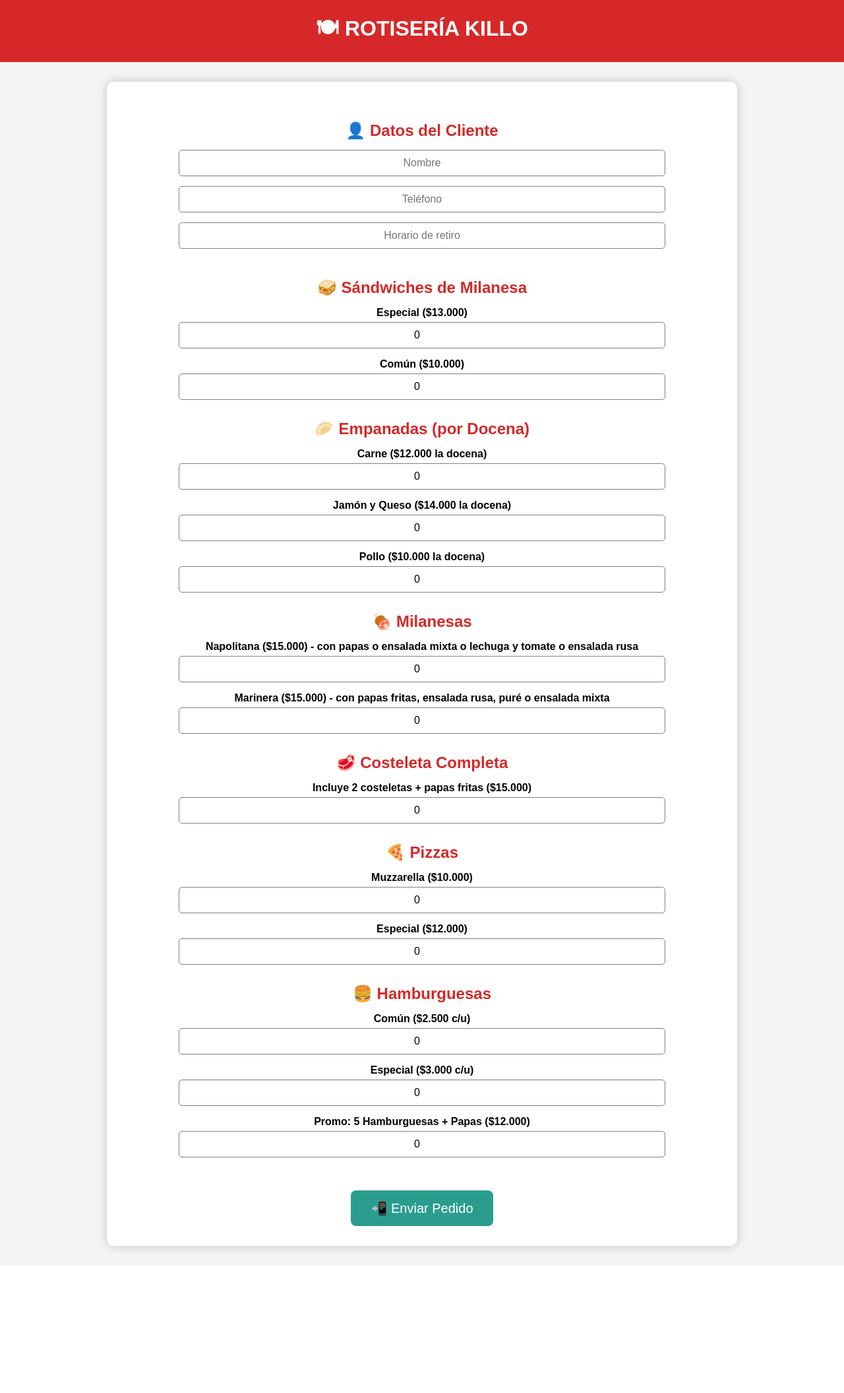
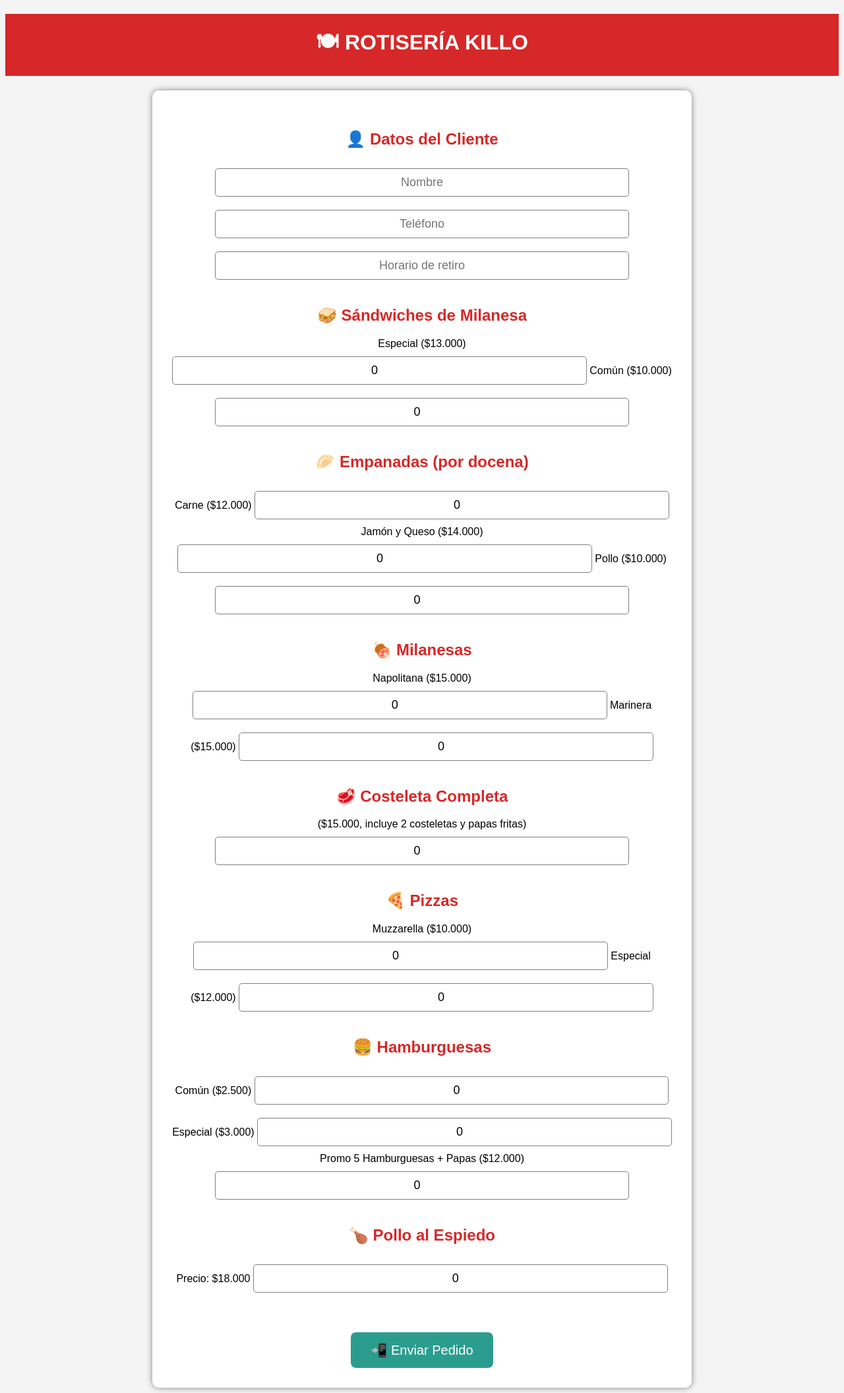
Before and after one commit to Leo599424243/pollo-espiedo, a Flask app: page /pedido in a window 1280 px wide. Shown: the whole page at 66% size. Before the commit the page ends 1901 px from the top, so only its background shows below. Run offline with Flask 3, Linux system fonts and the light colour scheme.

Commit message:
Actualizar Rotisería Killo: Pollo al Espiedo, hamburguesas y promo

```diff
--- a/app.py
+++ b/app.py
@@ -38,6 +38,9 @@ def enviar():
     hamburguesa_especial = int(request.form.get("hamburguesa_especial", 0))
     promo_5_hamburguesas = int(request.form.get("promo_5_hamburguesas", 0))  # cantidad de promos
 
+    # NUEVO: Pollo al Espiedo
+    pollo_espiedo = int(request.form.get("pollo_espiedo", 0))
+
     # PRECIOS
     precio_sandwich_especial = 13000
     precio_sandwich_comun = 10000
@@ -58,6 +61,9 @@ def enviar():
     precio_hamburguesa_especial = 3000
     precio_promo_5_hamburguesas = 12000
 
+    # POLLO AL ESPIEDO
+    precio_pollo_espiedo = 18000
+
     # TOTAL
     total = (
         sandwich_especial * precio_sandwich_especial +
@@ -72,7 +78,8 @@ def enviar():
         pizza_especial * precio_pizza_especial +
         hamburguesa_comun * precio_hamburguesa_comun +
         hamburguesa_especial * precio_hamburguesa_especial +
-        promo_5_hamburguesas * precio_promo_5_hamburguesas
+        promo_5_hamburguesas * precio_promo_5_hamburguesas +
+        pollo_espiedo * precio_pollo_espiedo
     )
 
     # MENSAJE WHATSAPP
@@ -97,6 +104,8 @@ def enviar():
 🍔 Hamburguesa Especial: {hamburguesa_especial}
 🍔 Promo 5 Hamburguesas + Papas: {promo_5_hamburguesas}
 
+🍗 Pollo al Espiedo: {pollo_espiedo}
+
 💰 *TOTAL: ${total}*
 
 🕒 Retiro: {horario}
--- a/templates/pedido.html
+++ b/templates/pedido.html
@@ -2,25 +2,74 @@
 <html lang="es">
 <head>
     <meta charset="UTF-8">
-    <title>Pedido - Rotisería Killo</title>
+    <title>Rotisería Killo</title>
+
     <style>
-        body { font-family: Arial, sans-serif; background-color: #f4f4f4; text-align: center; margin:0; padding:0; }
-        h1 { background-color: #d62828; color: white; padding: 20px; margin:0; }
-        form { background-color: white; width: 70%; margin: 30px auto; padding: 30px; border-radius: 10px; box-shadow: 0 0 15px rgba(0,0,0,0.2); }
-        h2 { color: #d62828; margin-top: 30px; margin-bottom: 15px; }
-        label { display: block; margin: 8px 0 4px 0; font-weight: bold; }
-        input[type="number"], input[type="text"] { width: 80%; padding: 10px; font-size: 16px; margin-bottom: 15px; border-radius: 5px; border: 1px solid gray; text-align: center; }
-        button { background-color: #2a9d8f; color: white; font-size: 20px; padding: 15px 30px; border: none; border-radius: 8px; cursor: pointer; margin-top: 20px; }
-        button:hover { background-color: #21867a; }
-        .seccion { margin-bottom: 30px; }
-        .subinput { display: block; margin: 5px auto 15px auto; }
+        body {
+            font-family: Arial, sans-serif;
+            background-color: #f4f4f4;
+            text-align: center;
+        }
+
+        h1 {
+            background-color: #d62828;
+            color: white;
+            padding: 20px;
+        }
+
+        form {
+            background: white;
+            width: 60%;
+            margin: auto;
+            padding: 30px;
+            border-radius: 10px;
+            box-shadow: 0px 0px 10px gray;
+        }
+
+        h2 {
+            color: #d62828;
+            margin-top: 30px;
+        }
+
+        input[type="number"],
+        input[type="text"] {
+            width: 80%;
+            padding: 10px;
+            font-size: 18px;
+            margin: 10px 0;
+            border-radius: 5px;
+            border: 1px solid gray;
+            text-align: center;
+        }
+
+        button {
+            background-color: #2a9d8f;
+            color: white;
+            font-size: 20px;
+            padding: 15px 30px;
+            border: none;
+            border-radius: 8px;
+            cursor: pointer;
+            margin-top: 20px;
+        }
+
+        button:hover {
+            background-color: #21867a;
+        }
+
+        .seccion {
+            margin-bottom: 30px;
+        }
     </style>
 </head>
+
 <body>
+
     <h1>🍽 ROTISERÍA KILLO</h1>
 
     <form action="/enviar" method="POST">
 
+        <!-- Datos del Cliente -->
         <div class="seccion">
             <h2>👤 Datos del Cliente</h2>
             <input type="text" name="nombre" placeholder="Nombre" required>
@@ -28,66 +77,72 @@
             <input type="text" name="horario" placeholder="Horario de retiro" required>
         </div>
 
+        <!-- Sándwiches -->
         <div class="seccion">
             <h2>🥪 Sándwiches de Milanesa</h2>
-            <label>Especial ($13.000)</label>
-            <input class="subinput" type="number" name="sandwich_especial" value="0" min="0">
-
-            <label>Común ($10.000)</label>
-            <input class="subinput" type="number" name="sandwich_comun" value="0" min="0">
+            Especial ($13.000)
+            <input type="number" name="sandwich_especial" value="0" min="0">
+            Común ($10.000)
+            <input type="number" name="sandwich_comun" value="0" min="0">
         </div>
 
+        <!-- Empanadas -->
         <div class="seccion">
-    <h2>🥟 Empanadas (por Docena)</h2>
+            <h2>🥟 Empanadas (por docena)</h2>
+            Carne ($12.000)
+            <input type="number" name="docena_carne" value="0" min="0">
+            Jamón y Queso ($14.000)
+            <input type="number" name="docena_jamon_queso" value="0" min="0">
+            Pollo ($10.000)
+            <input type="number" name="docena_pollo" value="0" min="0">
+        </div>
 
-    <label>Carne ($12.000 la docena)</label>
-    <input class="subinput" type="number" name="docena_carne" value="0" min="0">
-
-    <label>Jamón y Queso ($14.000 la docena)</label>
-    <input class="subinput" type="number" name="docena_jamon_queso" value="0" min="0">
-
-    <label>Pollo ($10.000 la docena)</label>
-    <input class="subinput" type="number" name="docena_pollo" value="0" min="0">
-</div>
-
+        <!-- Milanesas -->
         <div class="seccion">
             <h2>🍖 Milanesas</h2>
-            <label>Napolitana ($15.000) - con papas o ensalada mixta o lechuga y tomate o ensalada rusa</label>
-            <input class="subinput" type="number" name="milanesa_napolitana" value="0" min="0">
-
-            <label>Marinera ($15.000) - con papas fritas, ensalada rusa, puré o ensalada mixta</label>
-            <input class="subinput" type="number" name="milanesa_marinera" value="0" min="0">
+            Napolitana ($15.000)
+            <input type="number" name="milanesa_napolitana" value="0" min="0">
+            Marinera ($15.000)
+            <input type="number" name="milanesa_marinera" value="0" min="0">
         </div>
 
+        <!-- Costeleta -->
         <div class="seccion">
             <h2>🥩 Costeleta Completa</h2>
-            <label>Incluye 2 costeletas + papas fritas ($15.000)</label>
-            <input class="subinput" type="number" name="costeleta_completa" value="0" min="0">
+            ($15.000, incluye 2 costeletas y papas fritas)
+            <input type="number" name="costeleta_completa" value="0" min="0">
         </div>
 
+        <!-- Pizzas -->
         <div class="seccion">
             <h2>🍕 Pizzas</h2>
-            <label>Muzzarella ($10.000)</label>
-            <input class="subinput" type="number" name="pizza_muzzarella" value="0" min="0">
+            Muzzarella ($10.000)
+            <input type="number" name="pizza_muzzarella" value="0" min="0">
+            Especial ($12.000)
+            <input type="number" name="pizza_especial" value="0" min="0">
+        </div>
 
-            <label>Especial ($12.000)</label>
-            <input class="subinput" type="number" name="pizza_especial" value="0" min="0">
+        <!-- Hamburguesas -->
+        <div class="seccion">
+            <h2>🍔 Hamburguesas</h2>
+            Común ($2.500)
+            <input type="number" name="hamburguesa_comun" value="0" min="0">
+            Especial ($3.000)
+            <input type="number" name="hamburguesa_especial" value="0" min="0">
+            Promo 5 Hamburguesas + Papas ($12.000)
+            <input type="number" name="promo_5_hamburguesas" value="0" min="0">
         </div>
+
+        <!-- Pollo al Espiedo -->
         <div class="seccion">
-    <h2>🍔 Hamburguesas</h2>
-
-    <label>Común ($2.500 c/u)</label>
-    <input class="subinput" type="number" name="hamburguesa_comun" value="0" min="0">
-
-    <label>Especial ($3.000 c/u)</label>
-    <input class="subinput" type="number" name="hamburguesa_especial" value="0" min="0">
-
-    <label>Promo: 5 Hamburguesas + Papas ($12.000)</label>
-    <input class="subinput" type="number" name="promo_5_hamburguesas" value="0" min="0">
-</div>
-
+            <h2>🍗 Pollo al Espiedo</h2>
+            Precio: $18.000
+            <input type="number" name="pollo_espiedo" value="0" min="0">
+        </div>
 
         <button type="submit">📲 Enviar Pedido</button>
+
     </form>
+
 </body>
 </html>
```
